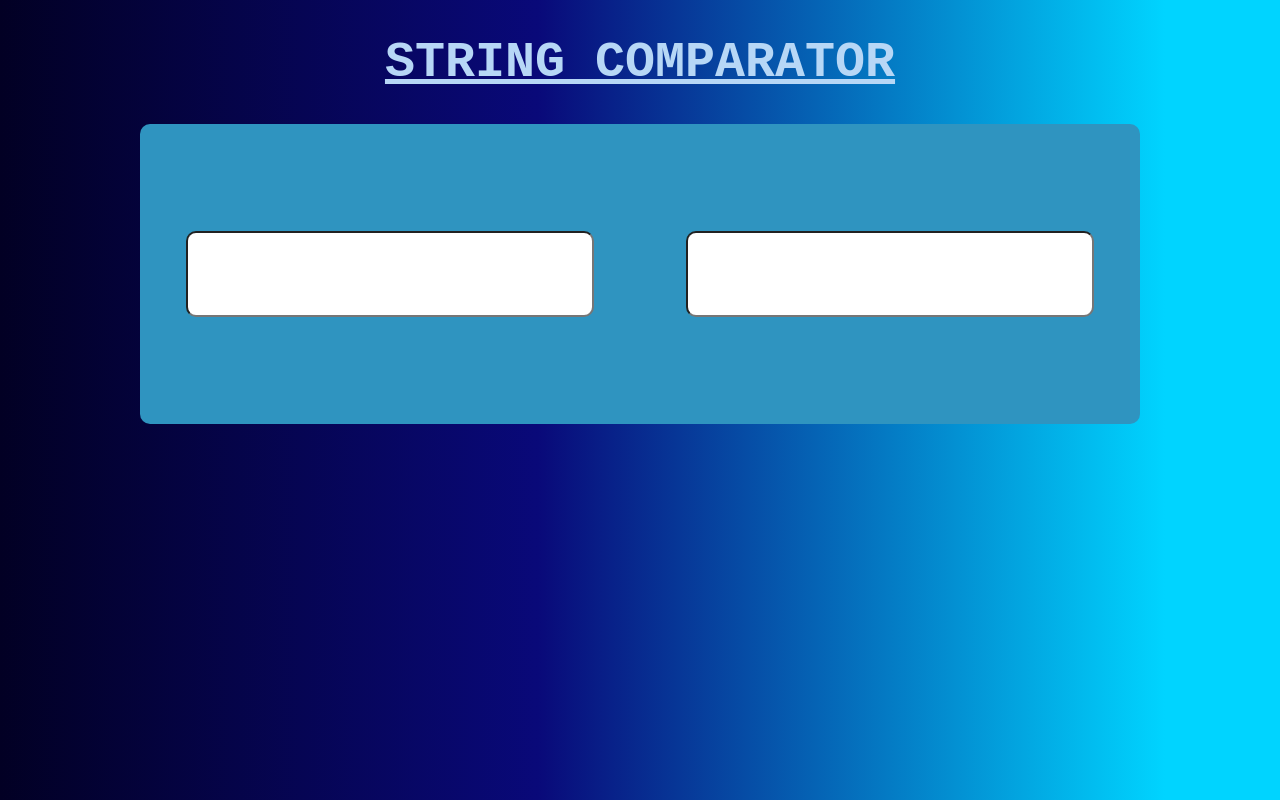
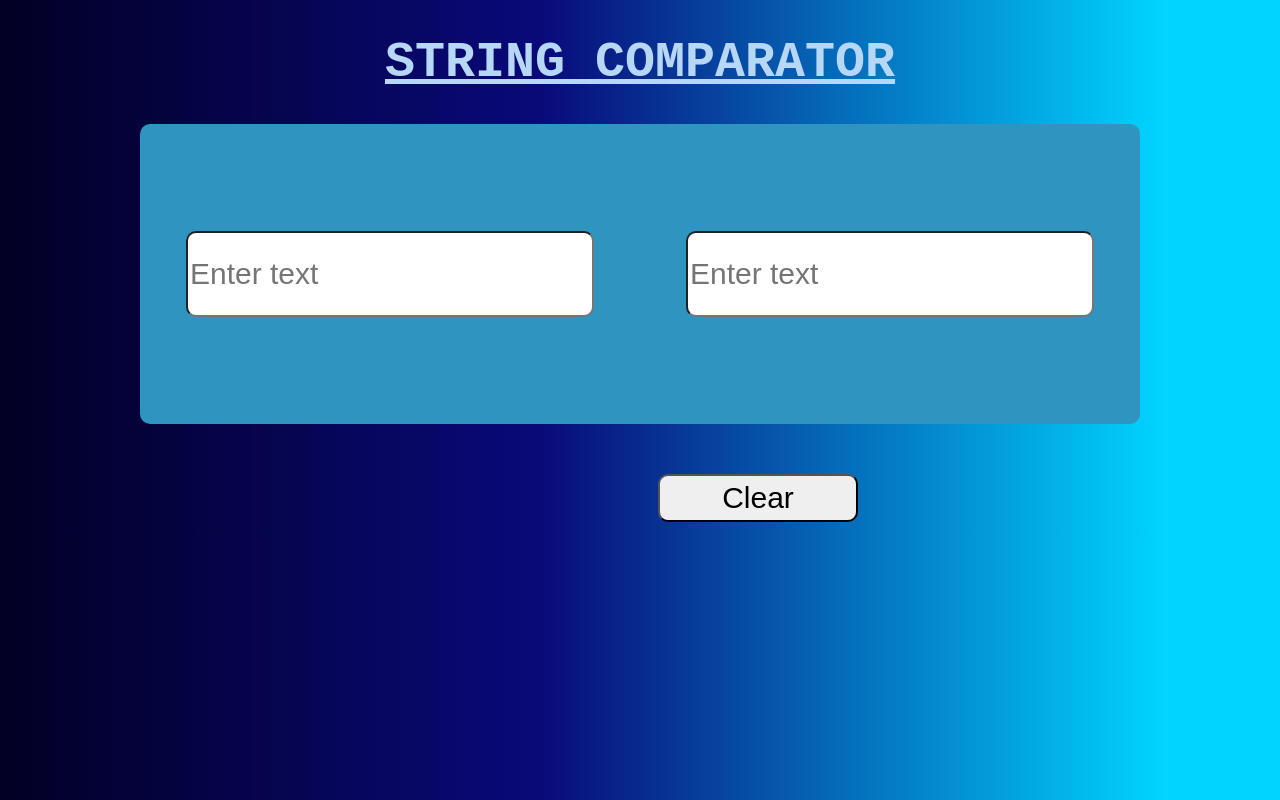
Before and after one commit to prathamagre/text-matcher-Dom, a plain HTML site: page index.html in a window 1280 px wide. Drawn offline with Linux system fonts and the light colour scheme.

Commit message:
clear btn added

```diff
--- a/index.html
+++ b/index.html
@@ -13,10 +13,14 @@
         <u>STRING COMPARATOR</u>
     </h1>
     <div class="text-container">
-        <input type="text" class="input-txt" id="input1" onkeyup="check()">
-        <input type="text" class="input-txt" id="input2" onkeyup="check()">
+        <input type="text" class="input-txt" placeholder="Enter text" id="input1" onkeyup="check()">
+        <input type="text" class="input-txt" placeholder="Enter text" id="input2" onkeyup="check()">
     </div>
         <p class="text-result" id="textResult"></p>
+
+        <button class="clr-btn" onclick="clearInputs()">
+            Clear
+        </button>
 
 
     <script>
@@ -34,6 +38,14 @@
                 resultElement.style.color = "red"
             }
         }
+        function clearInputs(){
+            const input1Element = document.getElementById("input1")
+            input1Element.value = ""
+            const input2Element = document.getElementById("input2")
+            input2Element.value = ""
+            const resultElement = document.getElementById("textResult")
+            resultElement.value = ""
+        }
     </script>
 </body>
 
--- a/style.css
+++ b/style.css
@@ -40,3 +40,12 @@ h1 {
     background-color: aliceblue;
     border-radius: 10px;
 }
+
+.clr-btn{
+    margin-left: 650px;
+    font-size: 30px;
+    padding: 5px;
+    width: 200px;
+    border-radius: 10px;
+    cursor: pointer;
+}
```
